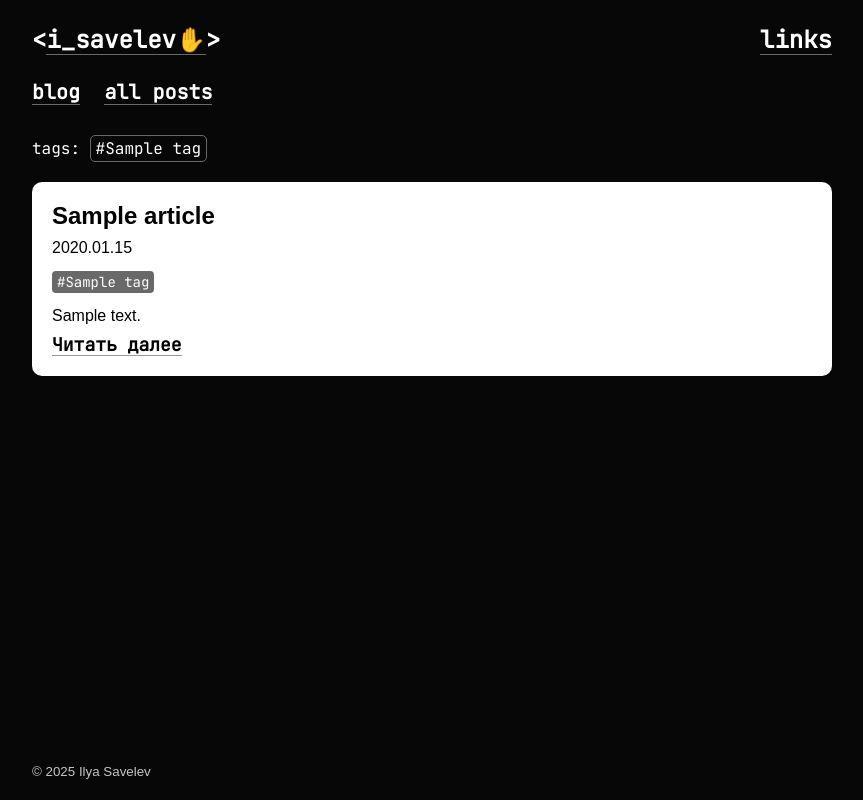
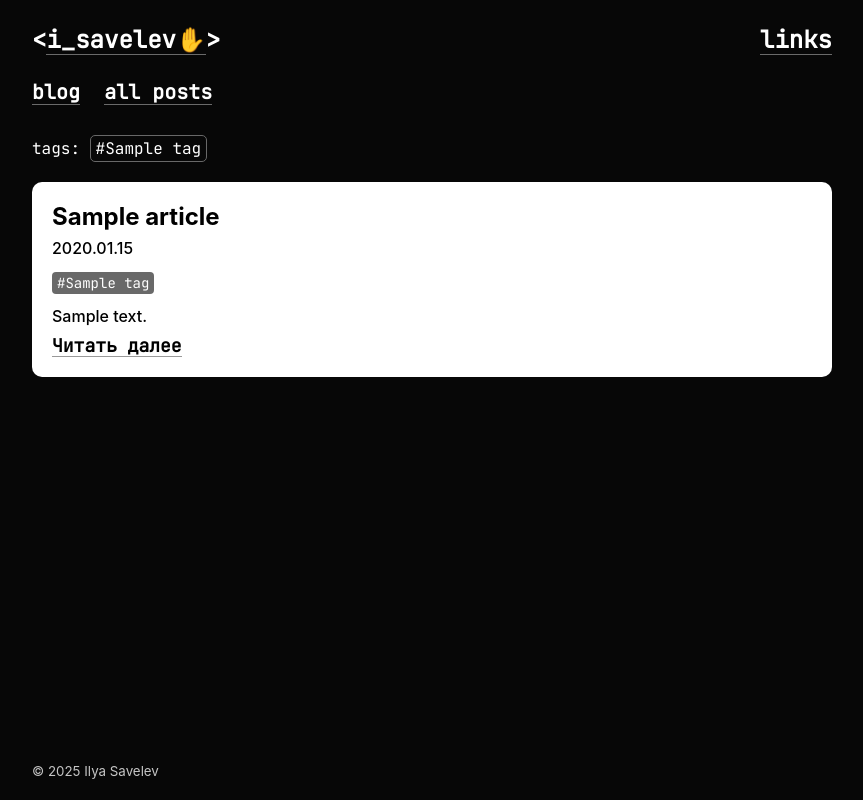
Before and after one commit to i-savelev/personal_website, a Django app: page / in a window 1280 px wide. Shown: the whole page, without its empty margins (208-1071 px from the left). Run offline with Django 5.2, Linux system fonts and the light colour scheme; tables that the repository leaves empty hold one stand-in row (values such as "Sample post").

Commit message:
set font inter tp post

```diff
--- a/personal_website/blog/models.py
+++ b/personal_website/blog/models.py
@@ -28,7 +28,7 @@ class Article(models.Model):
         for file in folder_path.rglob('*'):
             if file.is_file() and pattern.match(file.name):
                 img_GUID = str(uuid.uuid4())
-                new_img_name = f'article_{self.title}_{img_GUID}.png'
+                new_img_name = f'article_{self.short_title}_{img_GUID}.png'
                 self.description = self.description.replace(file.name, new_img_name)
                 self.content = self.content.replace(file.name, new_img_name)
                 file.rename(f'{folder_path}/{new_img_name}')
--- a/personal_website/blog/static/blog/style.css
+++ b/personal_website/blog/static/blog/style.css
@@ -181,6 +181,8 @@ hr {
   display: flex;
 	flex-direction: column;
   flex: start;
+  font-family: 'Inter', sans-serif;
+  font-weight: 500;
 }
 
 .post-inline{
@@ -414,4 +416,5 @@ footer {
   margin-bottom: 0px;
   flex: 0 0 auto;
   width: 100%;
+  font-family: 'Inter', sans-serif;
 }
```
